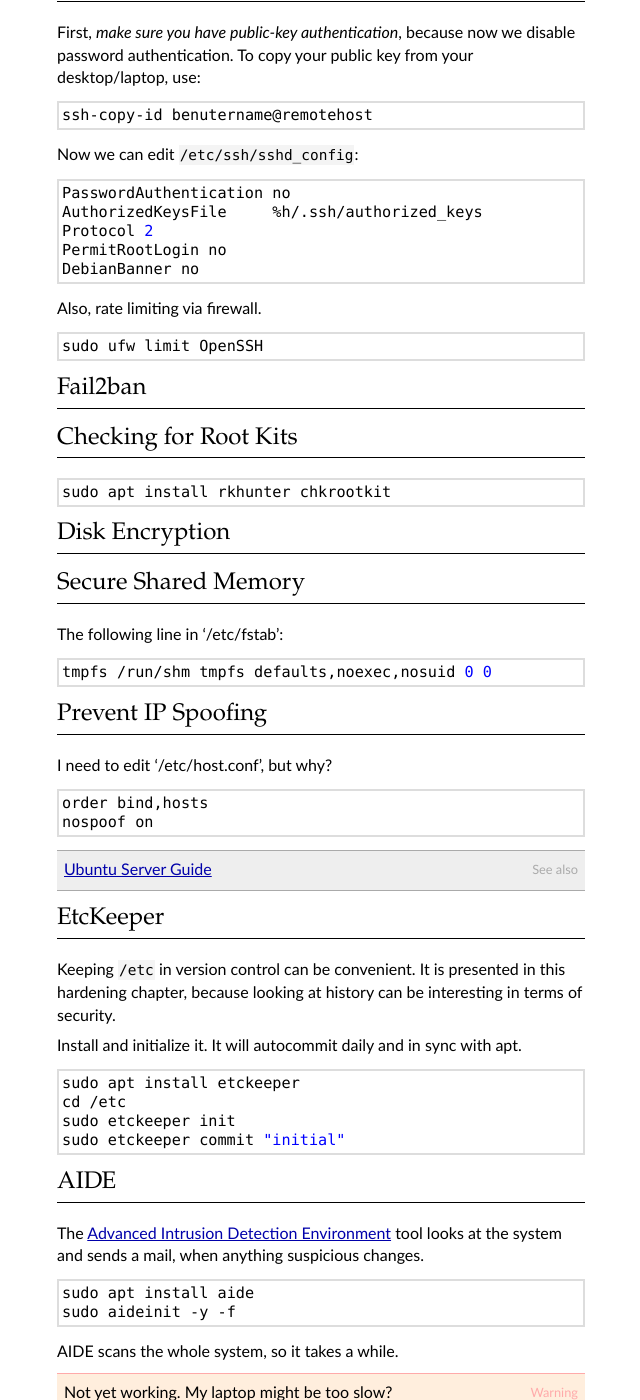
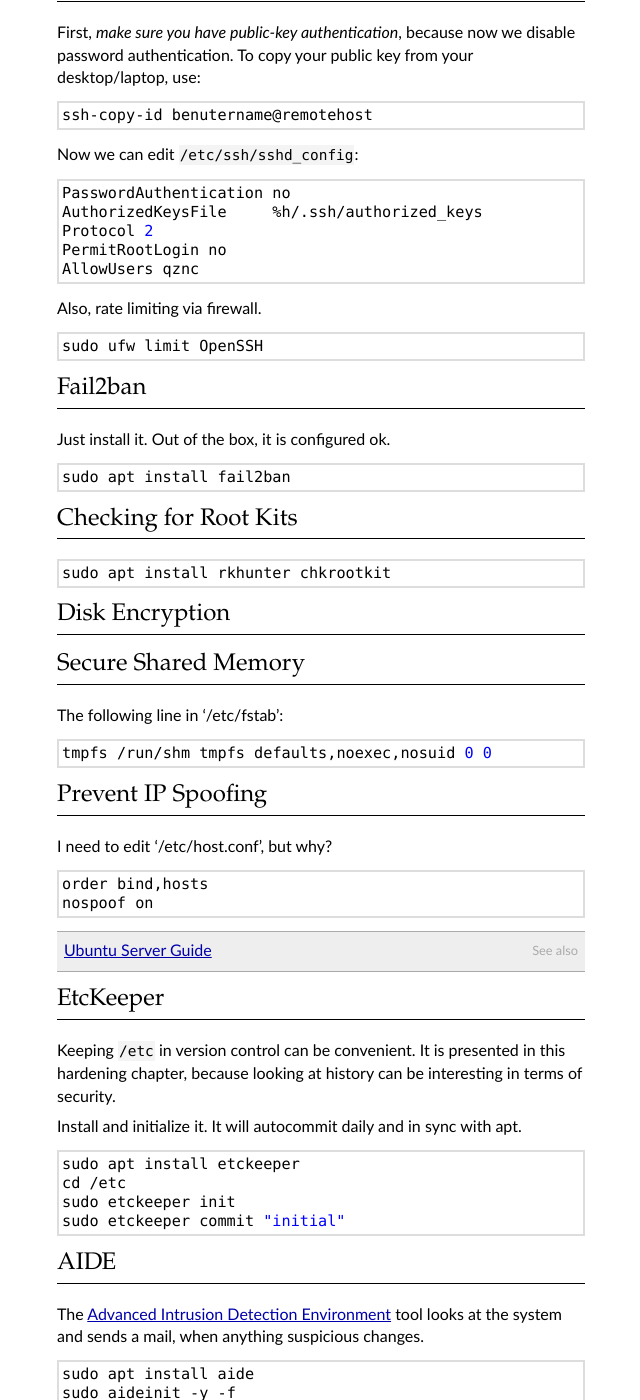
Before and after one commit to qznc/my-homeserver, a Sphinx documentation site: the page built from source/hardening.rst, in a window 1280 px wide and 1400 px high, scrolled down 1114 px. Shown: the whole window, without its empty margins (143-783 px from the left). Built offline with Sphinx 7.4.7, drawn with Linux system fonts in a browser that asks for light colours; some of the changed text lies outside the part shown.

Commit message:
First 5 minutes on a server

```diff
--- a/source/hardening.rst
+++ b/source/hardening.rst
@@ -83,7 +83,7 @@ Now we can edit ``/etc/ssh/sshd_config``:
    AuthorizedKeysFile     %h/.ssh/authorized_keys
    Protocol 2
    PermitRootLogin no
-   DebianBanner no
+   AllowUsers qznc
 
 Also,
 rate limiting via firewall.
@@ -94,6 +94,13 @@ rate limiting via firewall.
 
 Fail2ban
 --------
+
+Just install it.
+Out of the box, it is configured ok.
+
+.. code:: sh
+
+   sudo apt install fail2ban
 
 Checking for Root Kits
 ----------------------
```
Also changed, not shown: other parts of source/hardening.rst (+2 -1 lines).
